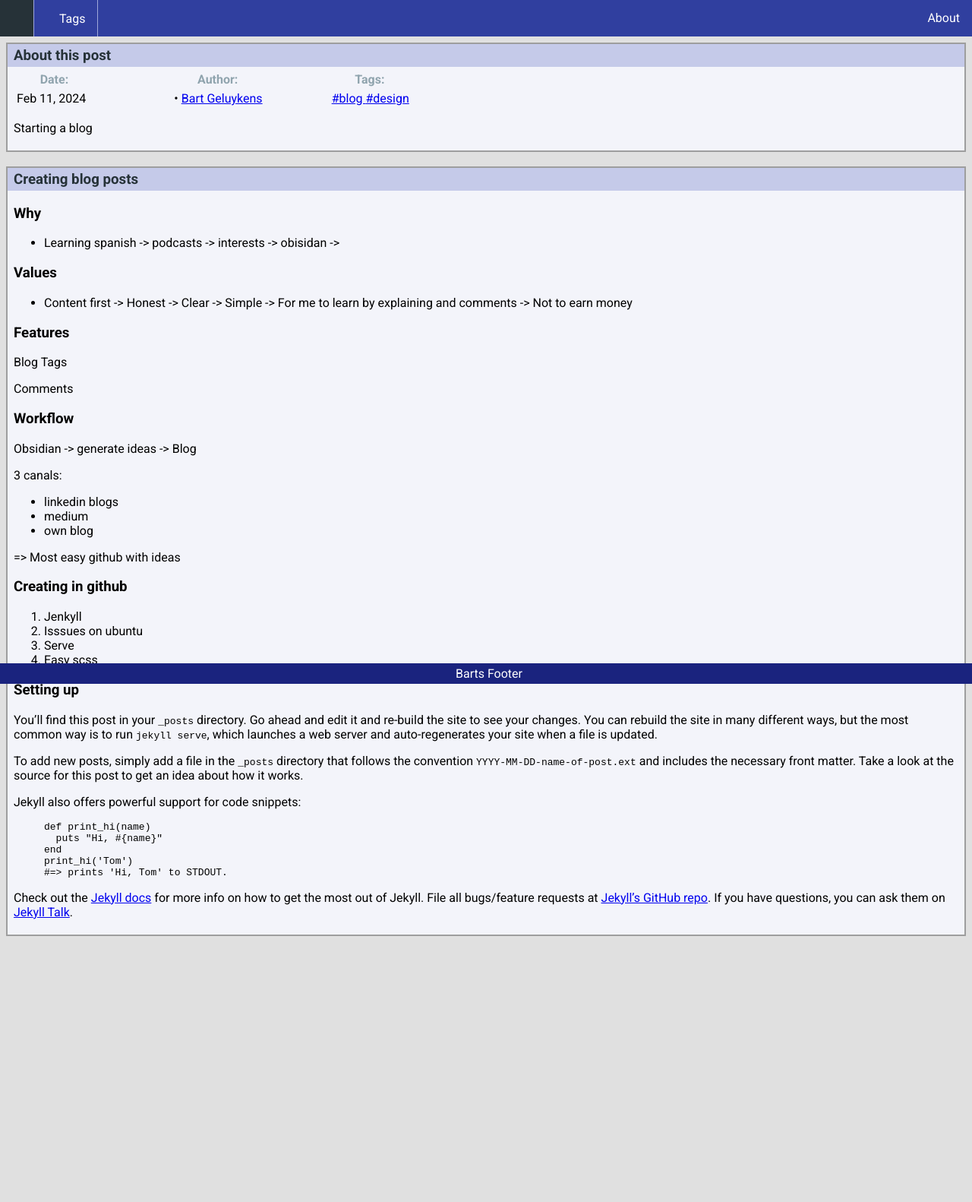
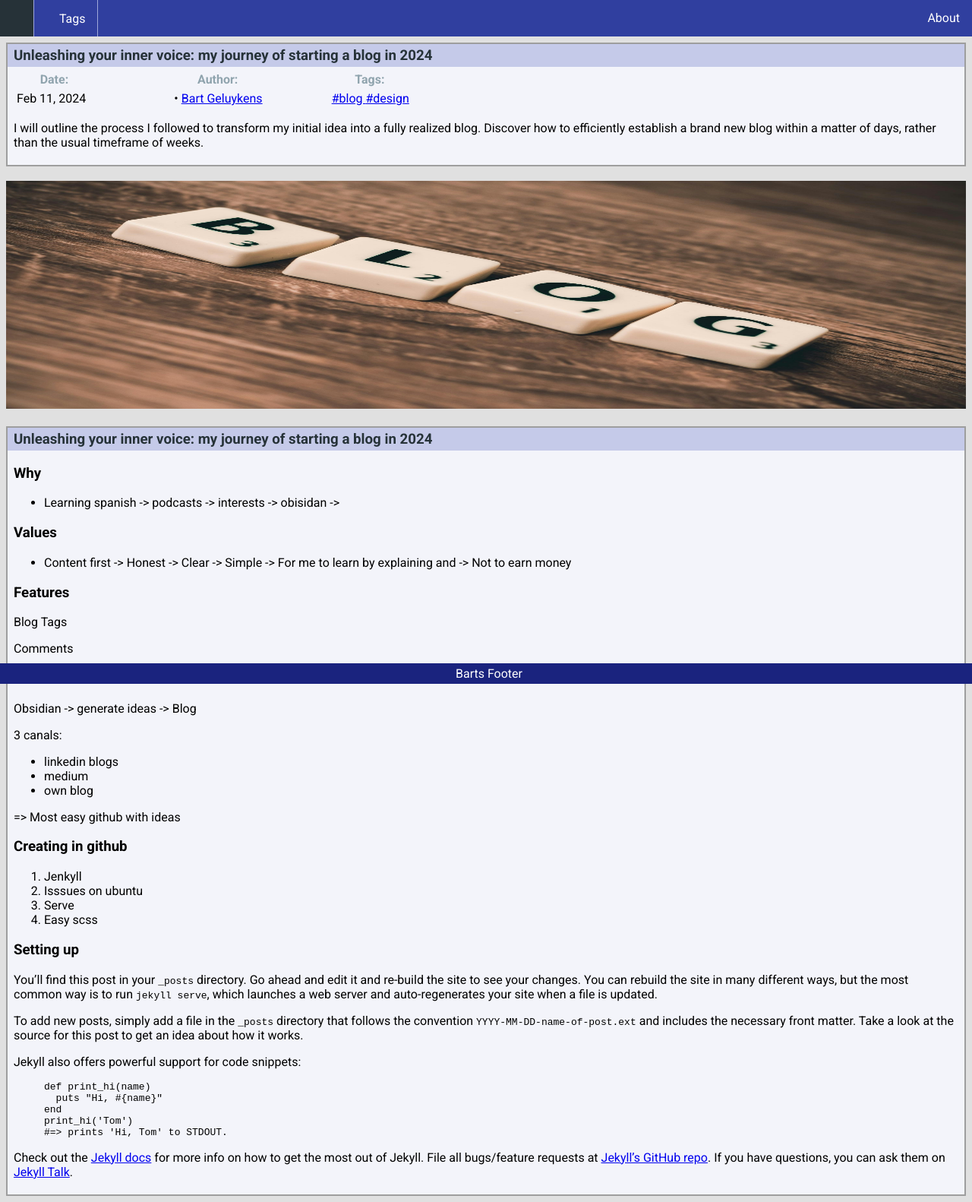
Before and after one commit to bartgel/blog, a Jekyll site: the page built from docs/_posts/2024-02-11-welcome-to-jekyll.markdown, in a window 1280 px wide. Shown: the whole page at 76% size. Built offline with Jekyll 4.4.1, drawn with Linux system fonts in a browser that asks for light colours; before the commit the page ends 1240 px from its top, so only the background shows below that.

Commit message:
Added first image

```diff
--- a/docs/404.html
+++ b/docs/404.html
@@ -19,6 +19,6 @@ layout: default
 <div class="container">
   <h1>404</h1>
 
-  <p><strong>Page not found :(</strong></p>
-  <p>The requested page could not be found.</p>
+  <p><strong>A monster ate this page :(</strong></p>
+  <p>We are very sorry you can't reach this page.</p>
 </div>
--- a/docs/_layouts/post.html
+++ b/docs/_layouts/post.html
@@ -5,7 +5,7 @@ layout: default
 <article class="post h-entry" itemscope itemtype="http://schema.org/BlogPosting">
 
   <header class="post-header">
-    <h1 class="post-title p-name" itemprop="name headline">About this post</h1>
+    <h1 class="post-title p-name" itemprop="name headline">{{page.title}}</h1>
 
     <div class="row">
       <div class="col-s-6 col-m-4 col-l-3 col-xl-2">
@@ -80,6 +80,10 @@ layout: default
 
   <div>&nbsp;</div>
 
+  <img width="100%" style="max-height:300px;object-fit: fill" src="{{ '/assets/image/' | append: page.image | relative_url }}"/>
+
+  <div>&nbsp;</div>
+
   <article class="post h-entry" itemscope itemtype="http://schema.org/BlogPosting">
 
   <div class="post-content e-content" itemprop="articleBody">
--- a/docs/_posts/2024-02-11-welcome-to-jekyll.markdown
+++ b/docs/_posts/2024-02-11-welcome-to-jekyll.markdown
@@ -1,12 +1,12 @@
 ---
 layout: post
-title:  "Creating blog posts"
+title:  "Unleashing your inner voice: my journey of starting a blog in 2024"
 date:   2024-02-11 11:54:00 +0100
-categories: jekyll update
-description: Starting a blog
+description: I will outline the process I followed to transform my initial idea into a fully realized blog. Discover how to efficiently establish a brand new blog within a matter of days, rather than the usual timeframe of weeks.
 author:
   - Bart Geluykens
 tags: blog design
+image: "blog-pixabay.jpg"
 ---
 
 # Why
@@ -15,7 +15,7 @@ tags: blog design
 
 # Values
 
-- Content first -> Honest -> Clear -> Simple -> For me to learn by explaining and comments -> Not to earn money
+- Content first -> Honest -> Clear -> Simple -> For me to learn by explaining and -> Not to earn money
 
 # Features
 
--- a/docs/_sass/_default.scss
+++ b/docs/_sass/_default.scss
@@ -6,4 +6,5 @@
        , "./elements/navigation.scss"
        , "./elements/footer.scss"
        , "./elements/posts.scss"
+       , "./elements/overview.scss"
        , "./elements/simple-grid.scss";
--- /dev/null
+++ b/docs/_sass/elements/overview.scss
@@ -0,0 +1,7 @@
+div.blog-entry {
+    margin: 4px;
+}
+
+a.blog-entry {
+    text-decoration: none;
+}
```
Also changed, not shown: docs/_layouts/home.html (added, +66 -0 lines), README.md, docs/assets/image/blog-pixabay.jpg (added).
